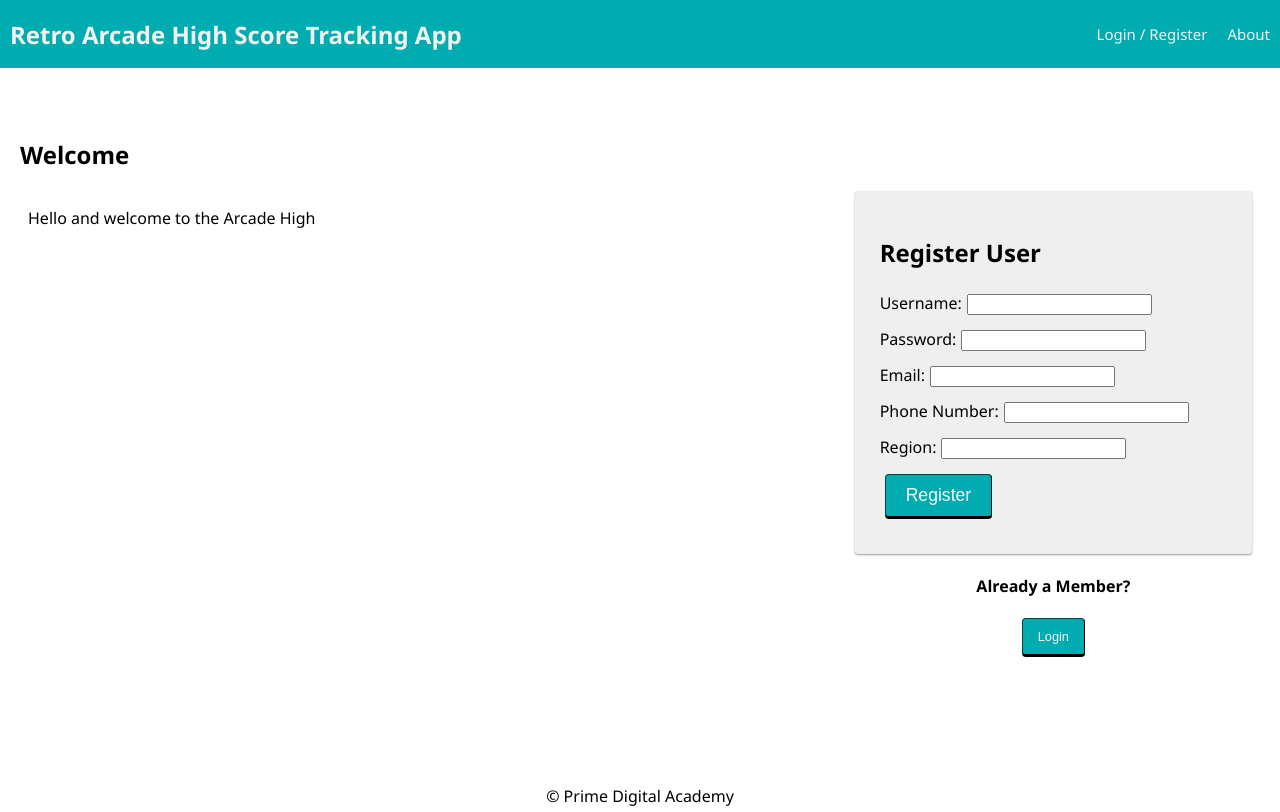
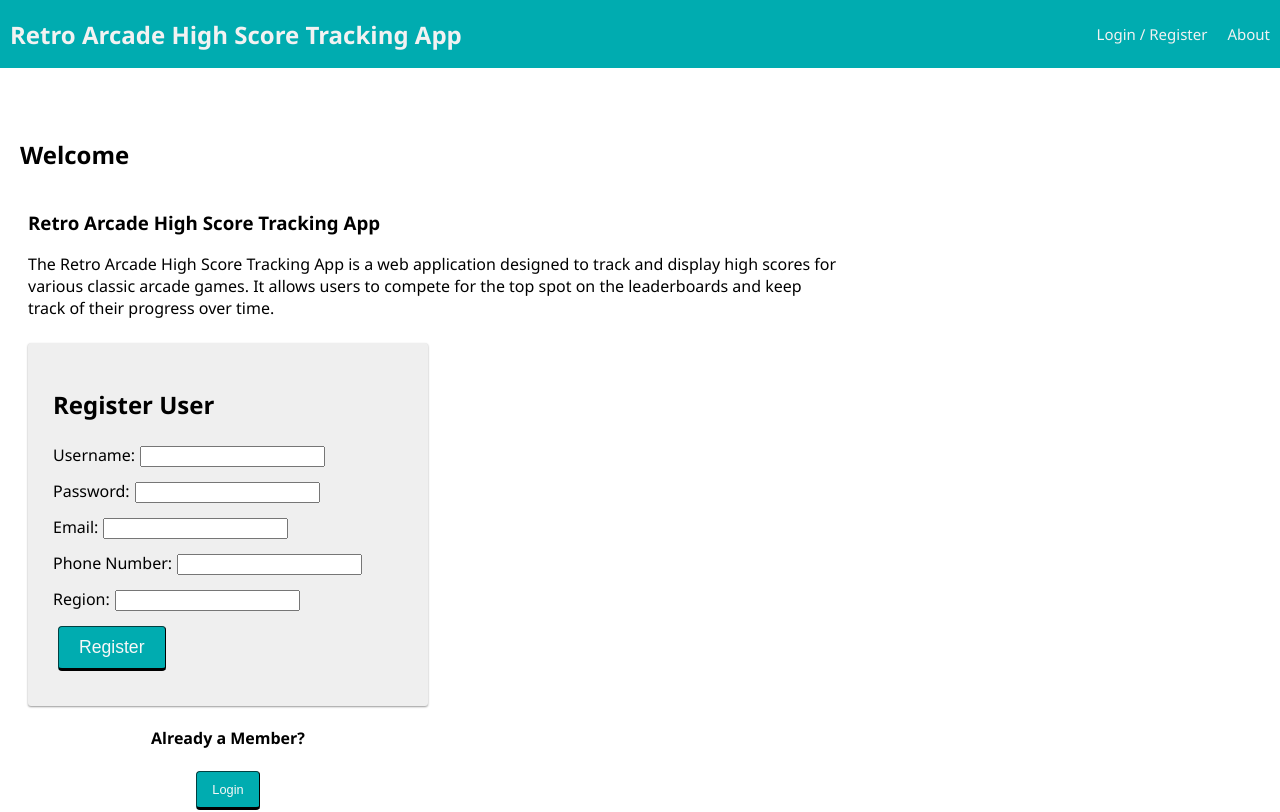
Before and after one commit to Reyals500/arcade-highscore-tracker, a React (Vite) app: page /#/home in a window 1280 px wide. Shown: the top 812 px of the page. Built offline with nearby package versions, Linux system fonts and the light colour scheme; no server answers.

Commit message:
Got the search function to work

```diff
--- a/src/components/AboutPage/AboutPage.jsx
+++ b/src/components/AboutPage/AboutPage.jsx
@@ -9,7 +9,16 @@ function AboutPage() {
   return (
     <div className="container">
       <div>
-        <p>This about page is for anyone to read!</p>
+        <h3>Technologies Used:</h3>
+        <ul>
+          <li>Node.js</li>
+          <li>Express</li>
+          <li>React/Redux</li>
+          <li>Saga</li>
+          <li>Material UI</li>
+          <li>Material Joy UI</li>
+          <li>Sweet Alerts</li>
+        </ul>
       </div>
     </div>
   );
--- a/src/components/InfoPage/InfoPage.jsx
+++ b/src/components/InfoPage/InfoPage.jsx
@@ -2,7 +2,10 @@ import React from 'react';
 import {useSelector, useDispatch} from 'react-redux';
 import { useEffect } from 'react';
 import { useHistory } from "react-router-dom/cjs/react-router-dom.min";
-
+import FormControl from '@mui/joy/FormControl';
+import FormLabel from '@mui/joy/FormLabel';
+import Stack from '@mui/joy/Stack';
+import Autocomplete from '@mui/joy/Autocomplete';
 
 // This is one of our simplest components
 // It doesn't have local state
@@ -13,6 +16,7 @@ function InfoPage() {
   const dispatch = useDispatch();
   const games = useSelector((store) => store.gameReducer)
   const history = useHistory()
+  const gameOptions = games.map((game) => ({ id: game.id, name: game.name }));
 
   const handleClick = (event) => {
     console.log("handleClick has been clicked", event.target.id);
@@ -26,7 +30,27 @@ function InfoPage() {
   // change this page instead of info page to search page
   return (
     <div className="container">
-      <p>Games Page</p>
+      <h3>Games</h3>
+      <FormControl>
+        <FormLabel>Search games</FormLabel>
+        <Autocomplete
+          placeholder="Search anything"
+          type="search"
+          freeSolo
+          disableClearable
+          id="game-search"
+          options={gameOptions}
+          getOptionLabel={(option) => option.name}
+          onChange={(event, value) => {
+            if (value) {
+              console.log('Selected game ID:', value.id);
+              // Perform actions with the selected game ID
+              dispatch({type: 'FETCH_LEADERBOARD_GAME', payload: value.id})
+              history.push('/singleGame')
+            }
+          }}
+        />
+      </FormControl>
       <section className='games'>
         {games.map(game => {
           return (
--- a/src/components/LandingPage/LandingPage.css
+++ b/src/components/LandingPage/LandingPage.css
@@ -6,7 +6,7 @@ Grid
   display: flex;
   flex: 0 1 auto;
   /* defaults to 'row' */
-  flex-direction: row;
+  flex-direction: column;
   flex-wrap: wrap;
   /* defaults to 'flex-start' */
   justify-content: flex-start;
@@ -35,8 +35,8 @@ Grid
 }
 
 .grid-col_4 {
-  flex-basis: 33.33333333%;
-  max-width: 33.33333333%;
+  flex-basis: 66%;
+  max-width: 66%;
 }
 
 .grid-col_5 {
--- a/src/components/LandingPage/LandingPage.jsx
+++ b/src/components/LandingPage/LandingPage.jsx
@@ -19,8 +19,9 @@ function LandingPage() {
 
       <div className="grid">
         <div className="grid-col grid-col_8">
+          <h3>Retro Arcade High Score Tracking App</h3>
           <p>
-           Hello and welcome to the Arcade High
+          The Retro Arcade High Score Tracking App is a web application designed to track and display high scores for various classic arcade games. It allows users to compete for the top spot on the leaderboards and keep track of their progress over time.
           </p>
         </div>
         <div className="grid-col grid-col_4">
--- a/src/components/SingleGamePage/SingleGamePage.jsx
+++ b/src/components/SingleGamePage/SingleGamePage.jsx
@@ -9,6 +9,7 @@ import DialogContent from '@mui/material/DialogContent';
 import DialogContentText from '@mui/material/DialogContentText';
 import DialogTitle from '@mui/material/DialogTitle';
 import Swal from 'sweetalert2'
+
 
 function SingleGamePage() {
     // const leaderboard = useSelector((store) => store.leaderboardReducer)
@@ -134,7 +135,6 @@ function SingleGamePage() {
           onSubmit: (event) => {
             event.preventDefault();
             addNewScore(event);
-
             handleClose();
           },
         }}
```
